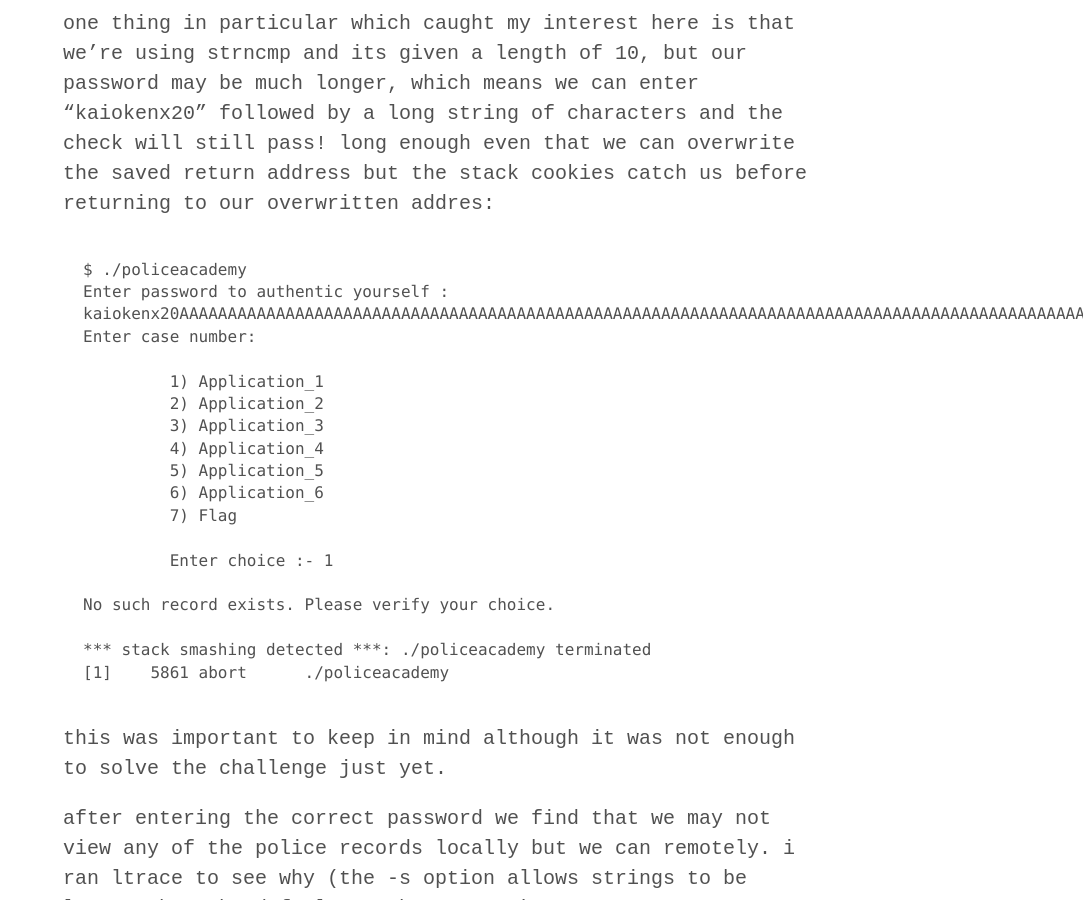
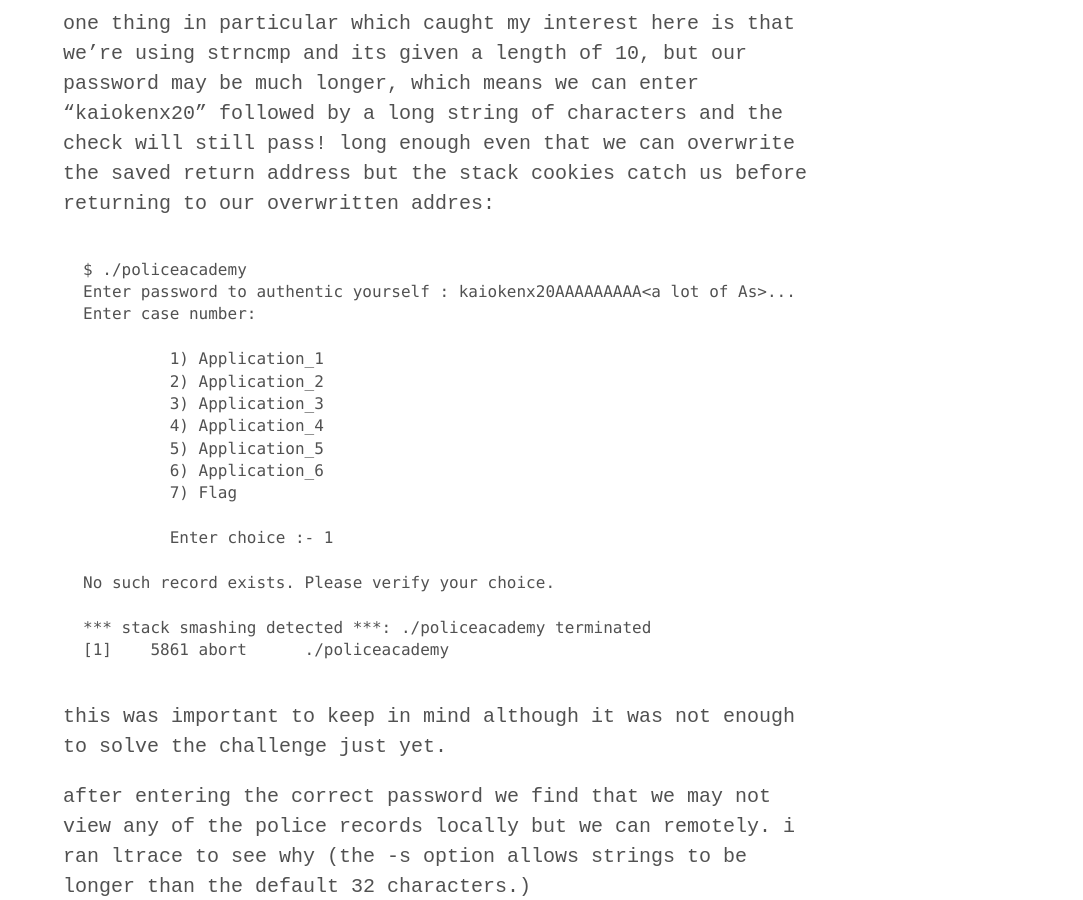
Before and after one commit to clampz/clampz.github.io, a Jekyll site: the page built from _posts/2018-03-04-pragyanctf-oldschool-hack.md, in a window 1280 px wide and 900 px high, scrolled down 2241 px. Shown: the whole window, without its empty margins (197-1280 px from the left). Built offline with Jekyll 4.4.1, drawn with Linux system fonts in a browser that asks for light colours.

Commit message:
tweak oldschool writeup

````diff
--- a/_posts/2018-03-04-pragyanctf-oldschool-hack.md
+++ b/_posts/2018-03-04-pragyanctf-oldschool-hack.md
@@ -78,7 +78,7 @@ one thing in particular which caught my interest here is that we're using strncm
 
 ```
 $ ./policeacademy
-Enter password to authentic yourself : kaiokenx20AAAAAAAAAAAAAAAAAAAAAAAAAAAAAAAAAAAAAAAAAAAAAAAAAAAAAAAAAAAAAAAAAAAAAAAAAAAAAAAAAAAAAAAAAAAAAAAAAAAAAAAAAAAAAAAAAAAAAAAAAAAAAAAAAAAAAAAAAAA
+Enter password to authentic yourself : kaiokenx20AAAAAAAAA<a lot of As>...
 Enter case number:
 
          1) Application_1
````
